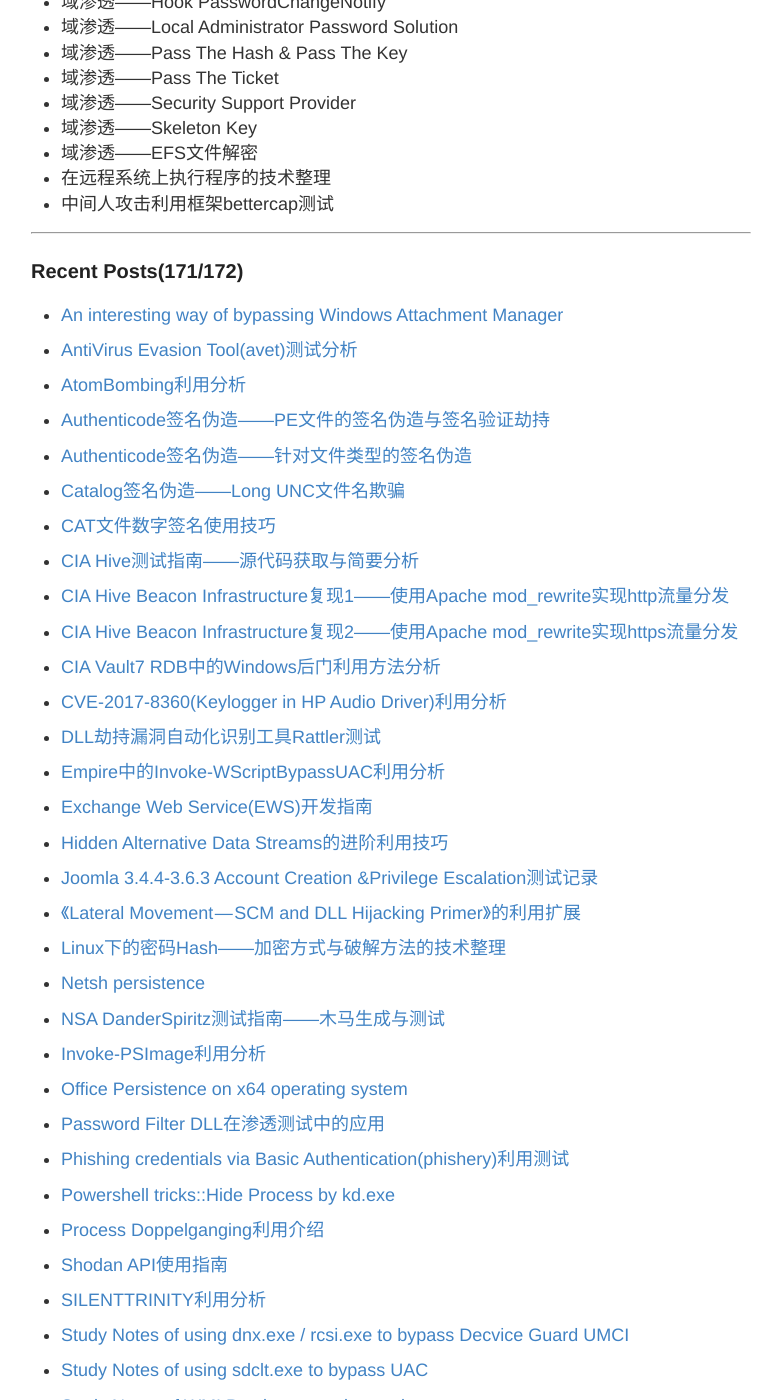
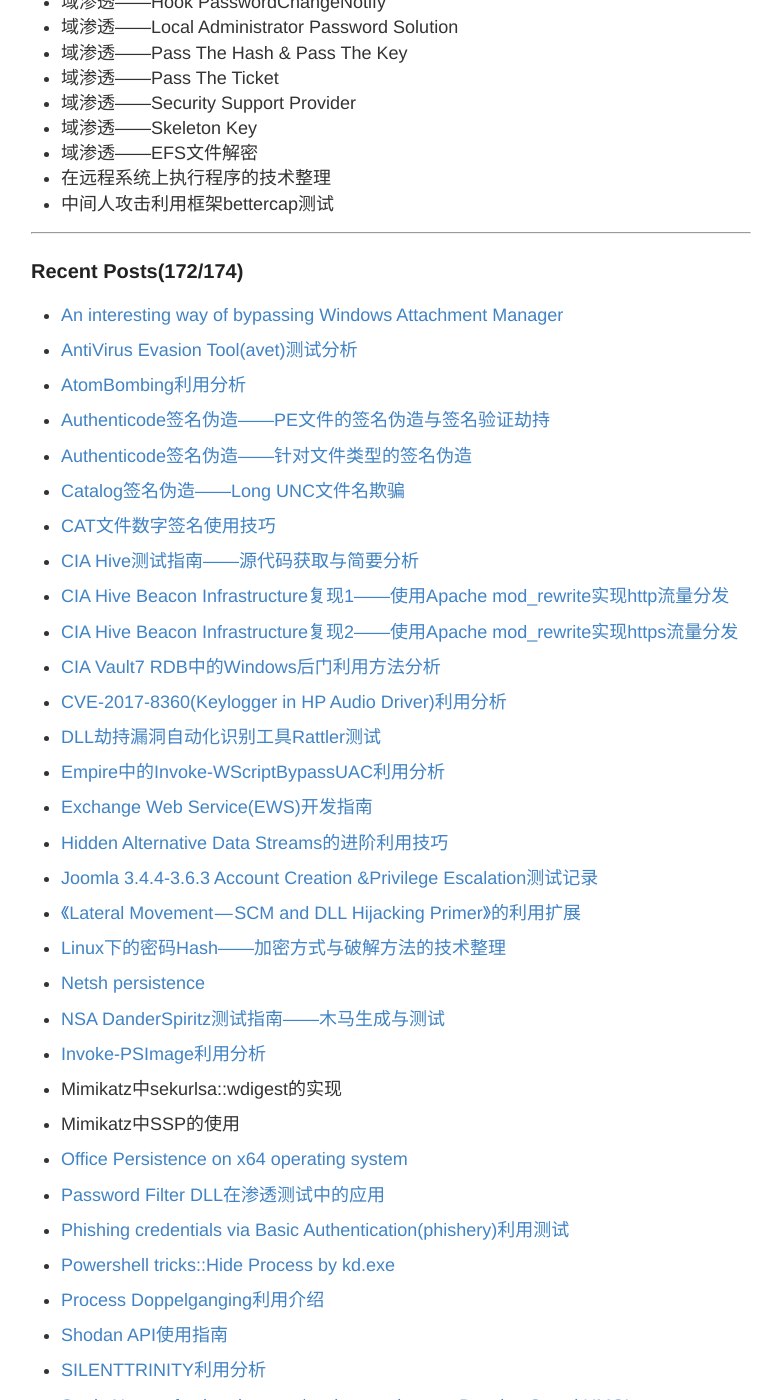
Before and after one commit to 3gstudent/backup-3gstudent.github.io, a Jekyll site: the page built from about.md, in a window 1280 px wide and 1400 px high, scrolled down 1374 px. Shown: the whole window, without its empty margins (249-1017 px from the left). Built offline with Jekyll 4.4.1, drawn with Linux system fonts in a browser that asks for light colours.

Commit message:
Update about.md

```diff
--- a/about.md
+++ b/about.md
@@ -65,7 +65,7 @@ Github:   [3gstudent](https://github.com/3gstudent)
 
 ---
 
-### Recent Posts(171/172)
+### Recent Posts(172/174)
 
 -
  [An interesting way of bypassing Windows Attachment Manager](https://3gstudent.github.io/3gstudent.github.io/An-interesting-way-of-bypassing-Windows-Attachment-Manager/)
@@ -132,6 +132,12 @@ Github:   [3gstudent](https://github.com/3gstudent)
 
 -
  [Invoke-PSImage利用分析](https://3gstudent.github.io/3gstudent.github.io/Invoke-PSImage%E5%88%A9%E7%94%A8%E5%88%86%E6%9E%90/)
+
+-
+ Mimikatz中sekurlsa::wdigest的实现
+
+-
+ Mimikatz中SSP的使用
 
 -
  [Office Persistence on x64 operating system](https://3gstudent.github.io/3gstudent.github.io/Office-Persistence-on-x64-operating-system/)
@@ -215,7 +221,7 @@ Github:   [3gstudent](https://github.com/3gstudent)
  [Use COM Object hijacking to maintain persistence——Hijack explorer.exe](https://3gstudent.github.io/3gstudent.github.io/Use-COM-Object-hijacking-to-maintain-persistence-Hijack-explorer.exe/)
 
 -
- Use COM Object hijacking to maintain persistence——Hijack Outlook
+ [Use COM Object hijacking to maintain persistence——Hijack Outlook](https://3gstudent.github.io/3gstudent.github.io/Use-COM-Object-hijacking-to-maintain-persistence-Hijack-Outlook/)
 
 -
  [Use Logon Scripts to maintain persistence ](https://3gstudent.github.io/3gstudent.github.io/Use-Logon-Scripts-to-maintain-persistence/)
```
